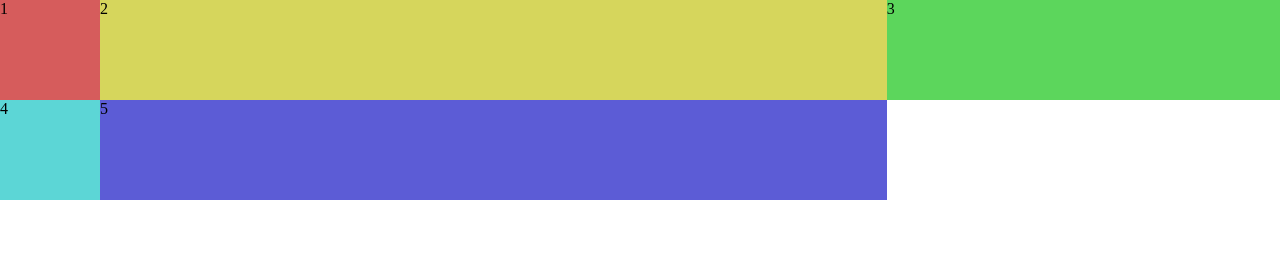
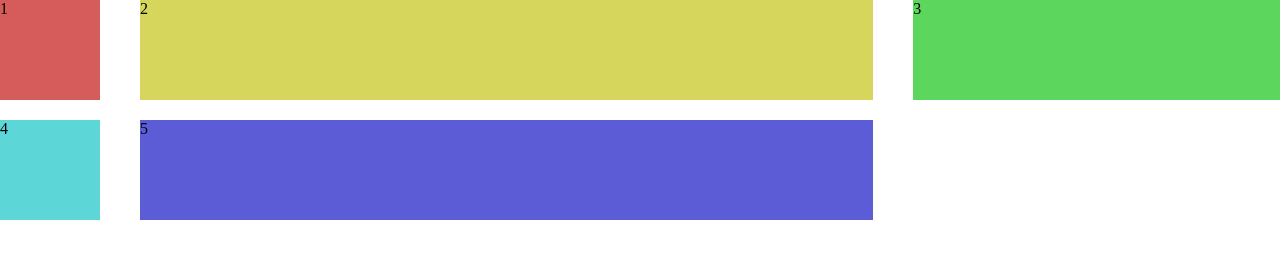
Before and after one commit to umedanaoyuki/grid-layout, a plain HTML site: page index.html in a window 1280 px wide. Drawn offline with Linux system fonts and the light colour scheme.

Commit message:
gridレイアウトの隙間

```diff
--- a/style.css
+++ b/style.css
@@ -4,9 +4,10 @@ body {
 
 .container {
     display: grid;
-
     grid-template-columns: 100px 2fr 1fr;
     grid-template-rows: 100px 100px;
+    /* 縦方向の余白, 横方向の余白 */
+    gap: 20px 40px;
 }
 
 .box1 {
```
